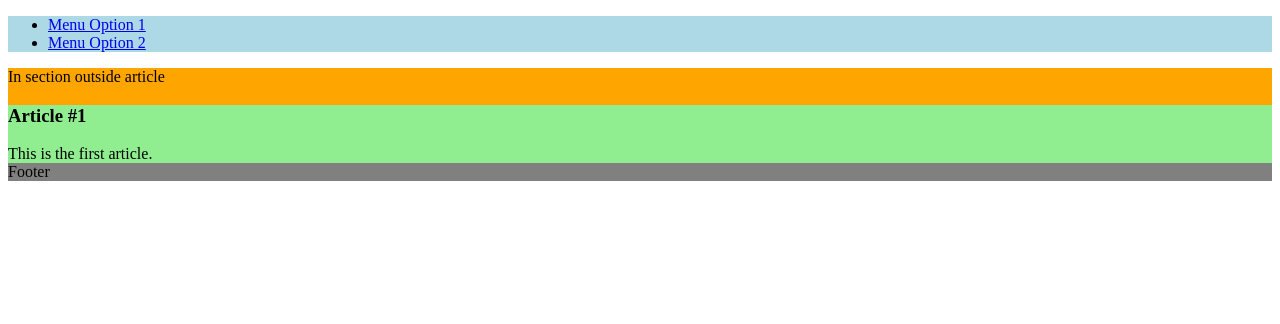
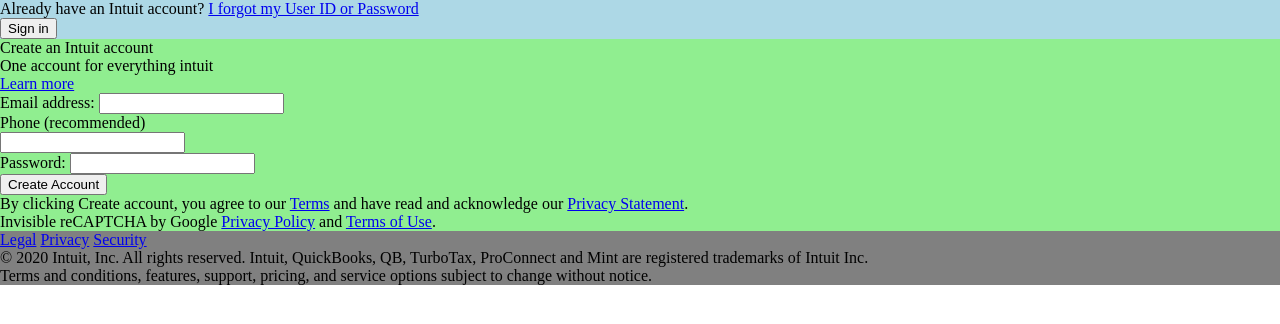
Before and after one commit to voscarmv/HTML_Forms, a plain HTML site: page index.html in a window 1280 px wide. Drawn offline with Linux system fonts and the light colour scheme.

Commit message:
Added unstyled HTML as well as README file

```diff
--- a/index.html
+++ b/index.html
@@ -15,26 +15,63 @@
           </hgroup>
       </header>
       <nav class="nav-container">
-          <ul>
-              <li><a href="#">Menu Option 1</a></li>
-              <li><a href="#">Menu Option 2</a></li>
-          </ul>
+          <div class="forgot-password-link">
+            Already have an Intuit account?
+            <a href="#">I forgot my User ID or Password</a>
+          </div>
+          <div class="signin-button">
+            <button>Sign in</button>
+          </div>
       </nav>
       <section class="section-container">
-        In section outside article
           <article class="article-container">
-              <header>
-                  <h1>Article #1</h1>
+              <header class="article-header-container">
+                  <div class="header-title">
+                  </div>
+                  <div class="header-links">
+                  </div>
               </header>
-              <section>
-                  This is the first article.
+              <section class="form-title">
+                Create an Intuit account
+              </section>
+              <section class="form-subtitle">
+                One account for everything intuit<br>
+                <a href="#">Learn more</a>
+              </section>
+              <section class="form-email">
+                Email address:
+                <input type="email"></input>
+              </section>
+              <section class="form-phone">
+                Phone (recommended)<br>
+                <input type="tel"></inpu>
+              </section>
+              <section class="form-password">
+                Password:
+                <input type="password"></input>
+              </section>
+              <section class="form-submit">
+                <button>Create Account</button>
+              </section>
+              <section class="form-privacy-statement">
+                By clicking Create account, you agree to our <a href="#">Terms</a> and have read and acknowledge our <a href="#">Privacy Statement</a>.
+              </section>
+              <section class="form-footer">
+                Invisible reCAPTCHA by Google <a href="#">Privacy Policy</a> and <a href="#">Terms of Use</a>.
               </section>
           </article>
       </section>
       <aside class="aside-container">
       </aside>
       <footer class="footer-container">
-        Footer
+        <section class="legal-privacy-security-links">
+          <a href="#">Legal</a> <a href="#">Privacy</a> <a href="#">Security</a>
+        </section>
+        <section class="copyright-section">
+© 2020 Intuit, Inc. All rights reserved. Intuit, QuickBooks, QB, TurboTax, ProConnect and Mint are registered trademarks of Intuit Inc.
+        </section>
+        <section class="notice-section">
+Terms and conditions, features, support, pricing, and service options subject to change without notice.        </section>
       </footer>
   </body>
 </html>
--- a/style.css
+++ b/style.css
@@ -5,18 +5,28 @@
   display: none;
 }
 
+*{
+    margin:0;
+}
 
 .nav-container{
   display: flux;
   background-color: lightblue;
 }
+
 .section-container{
   display: flux;
   background-color: orange;
 }
+
 .article-container{
   background-color: lightgreen;
 }
+
 .footer-container{
   background-color: gray;
 }
+
+.article-header-container{
+  background-color: pink;
+}
```
Also changed, not shown: 1 other file.
